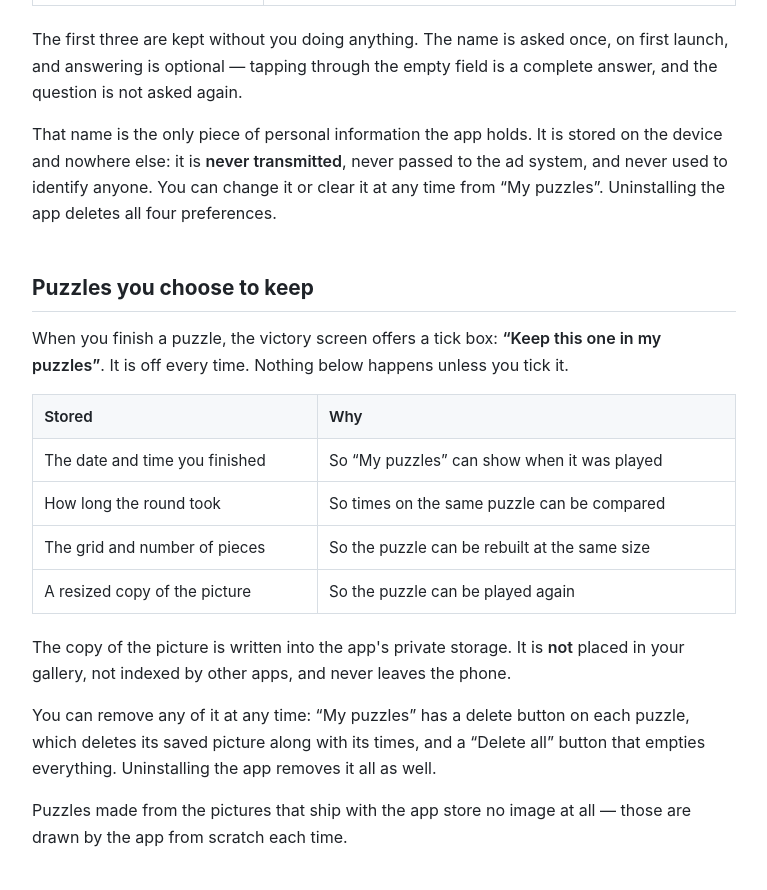
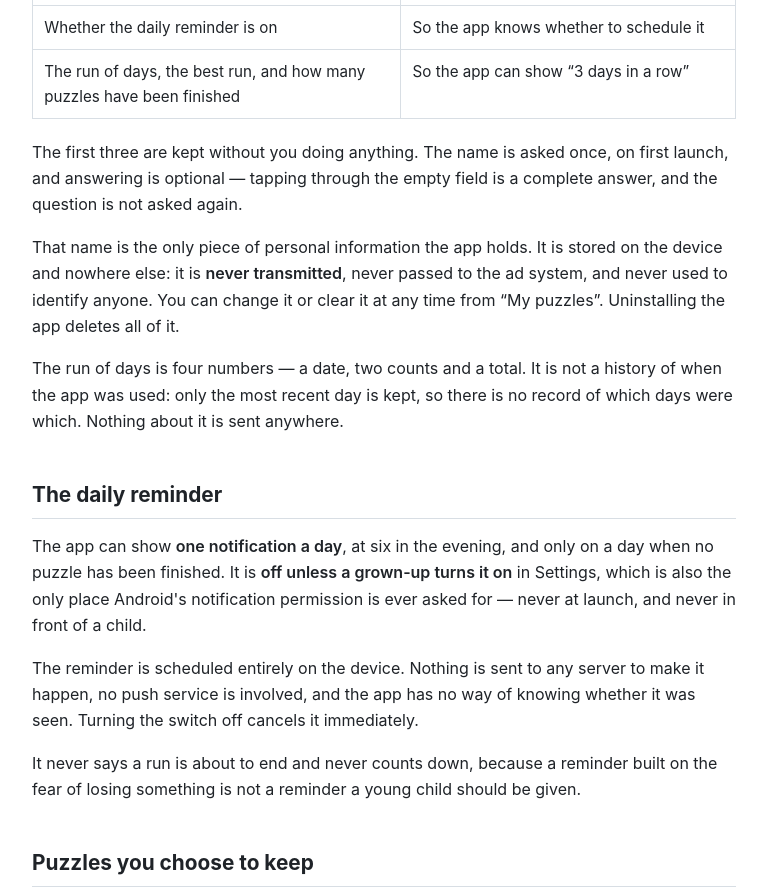
Before and after one commit to daniel-lys/daniel-lys.github.io, a plain HTML site: page privacy/index.html in a window 1280 px wide. Shown: the part 1840-2730 px from the top of the page, without its empty margins (256-1023 px from the left). Drawn offline with Linux system fonts and the light colour scheme.

Commit message:
Disclose the notification permission and the daily reminder
The app now asks for POST_NOTIFICATIONS when a grown-up switches the reminder
on, and keeps four numbers for the run of days. The policy said two permissions
and knew nothing about either.

```diff
--- a/privacy/index.html
+++ b/privacy/index.html
@@ -154,6 +154,8 @@ see “Puzzles you choose to keep”.</p>
     <tr><td>Chosen difficulty</td><td>So the app opens on the level last played</td></tr>
     <tr><td>Chosen language</td><td>So the app opens in the language picked</td></tr>
     <tr><td>A name, typed on first launch</td><td>So “My puzzles” can be labelled with it instead of a generic title</td></tr>
+    <tr><td>Whether the daily reminder is on</td><td>So the app knows whether to schedule it</td></tr>
+    <tr><td>The run of days, the best run, and how many puzzles have been finished</td><td>So the app can show “3 days in a row”</td></tr>
   </tbody>
 </table>
 </div>
@@ -165,7 +167,25 @@ not asked again.</p>
 <p>That name is the only piece of personal information the app holds. It is stored on the device and
 nowhere else: it is <strong>never transmitted</strong>, never passed to the ad system, and never used to
 identify anyone. You can change it or clear it at any time from “My puzzles”. Uninstalling the app
-deletes all four preferences.</p>
+deletes all of it.</p>
+
+<p>The run of days is four numbers — a date, two counts and a total. It is not a history of when the
+app was used: only the most recent day is kept, so there is no record of which days were which.
+Nothing about it is sent anywhere.</p>
+
+<h2>The daily reminder</h2>
+
+<p>The app can show <strong>one notification a day</strong>, at six in the evening, and only on a day when no
+puzzle has been finished. It is <strong>off unless a grown-up turns it on</strong> in Settings, which is also
+the only place Android's notification permission is ever asked for — never at launch, and never in
+front of a child.</p>
+
+<p>The reminder is scheduled entirely on the device. Nothing is sent to any server to make it happen,
+no push service is involved, and the app has no way of knowing whether it was seen. Turning the
+switch off cancels it immediately.</p>
+
+<p>It never says a run is about to end and never counts down, because a reminder built on the fear of
+losing something is not a reminder a young child should be given.</p>
 
 <h2>Puzzles you choose to keep</h2>
 
@@ -343,10 +363,12 @@ asks for it, and absent where it would open an empty form.</p>
 <h2>What the app does <em>not</em> do</h2>
 
 <ul>
-  <li>It requests <strong>two</strong> Android permissions and no others: <strong>internet access</strong>, needed to fetch an
-    ad, and permission to <strong>see whether the phone has a connection</strong>. Not storage, not photos, not
-    camera, not microphone, not location, not contacts, not the advertising ID. You can verify this
-    on the app's Google Play listing, under “App permissions”.</li>
+  <li>It requests <strong>three</strong> Android permissions and no others: <strong>internet access</strong>, needed to fetch
+    an ad; permission to <strong>see whether the phone has a connection</strong>; and permission to
+    <strong>show notifications</strong>, asked for only if a grown-up switches the daily reminder on, and never
+    otherwise. Not storage, not photos, not camera, not microphone, not location, not contacts, not
+    the advertising ID. You can verify this on the app's Google Play listing, under
+    “App permissions”.</li>
   <li>It contains <strong>no analytics SDK</strong> and <strong>no crash-reporting SDK</strong>. The only third-party code in
     the app is the Google Mobile Ads SDK described above.</li>
   <li>It never transmits your photos, your saved puzzles, the notes a parent writes, or any name
```
